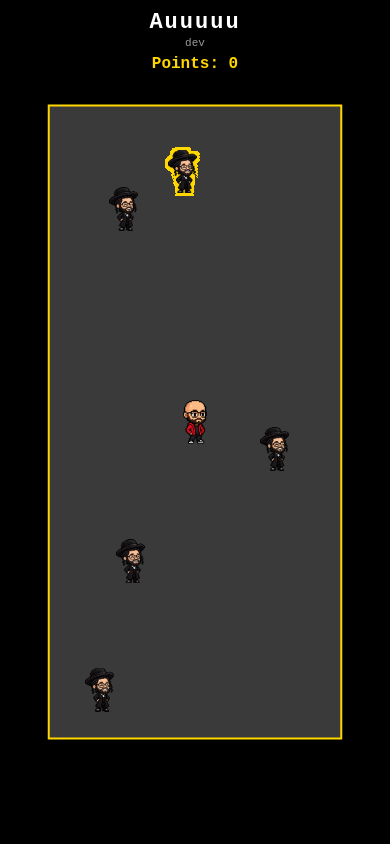
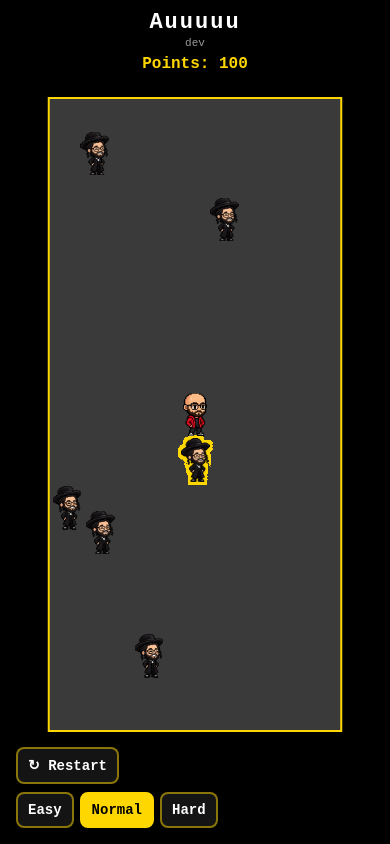
Before and after one commit to sobalaklukasz/one-button-game, a plain HTML site: page index.html in a window 390 px wide. Drawn offline with Linux system fonts and the light colour scheme; no server answers.

Commit message:
Add restart and difficulty buttons; move joystick to bottom right
- Restart button and Easy/Normal/Hard buttons at the bottom left
- Difficulty sets the number of awards (4/6/9) and restarts the game;
  the choice is remembered on the device
- Joystick rests at the bottom right; touches on buttons don't grab it

Co-Authored-By: Claude Opus 5.5 <noreply@anthropic.com>

```diff
--- a/game.js
+++ b/game.js
@@ -50,25 +50,26 @@ function resize() {
   canvas.style.height = window.innerHeight + "px";
   ctx.setTransform(scale, 0, 0, scale, 0, 0);
 
-  // The arena must fit below the title and, on touch screens, above the joystick
-  // (measured at its resting spot, even if a finger is currently moving it)
+  // The arena must fit below the title and above the buttons and, on touch
+  // screens, the joystick (measured at its resting spot, even if a finger is
+  // currently moving it)
   const gap = 16;
   const top = document.getElementById("header").getBoundingClientRect().bottom + gap;
-  let bottom = window.innerHeight - gap;
+  let bottom = document.getElementById("controls").getBoundingClientRect().top - gap;
   if (isTouch) {
     const moved = joystick.style.cssText;
     joystick.style.cssText = "";
-    bottom = joystick.getBoundingClientRect().top - gap;
+    bottom = Math.min(bottom, joystick.getBoundingClientRect().top - gap);
     joystick.style.cssText = moved;
   }
 
   arena.width = window.innerWidth * ARENA_SIZE;
   arena.height = Math.min(window.innerHeight * ARENA_SIZE, bottom - top);
   arena.x = (window.innerWidth - arena.width) / 2;
-  // Centered on the screen, unless that would overlap the title
+  // Centered on the screen, unless that would overlap the title or buttons
   arena.y = isTouch
     ? top
-    : Math.max(top, (window.innerHeight - arena.height) / 2);
+    : Math.max(top, Math.min((window.innerHeight - arena.height) / 2, bottom - arena.height));
   playerH = Math.min(arena.width, arena.height) * PLAYER_SIZE;
   playerW = playerH * (306 / 558); // keep the picture's proportions
   awardH = playerH;
@@ -130,7 +131,15 @@ function overlaps(a, b) {
 // Awards: characters that wander around and bump into each other.
 // One of them at a time has a gold outline; touching that one gives points.
 // ---------------------------------------------------------------------------
-const AWARD_COUNT = 5;
+// How many awards each difficulty has. One is golden at a time, so harder
+// levels mean more non-golden ones to dodge.
+const DIFFICULTY_AWARDS = { easy: 4, normal: 6, hard: 9 };
+let difficulty = "normal";
+try {
+  // Remember the last chosen difficulty on this device
+  const saved = localStorage.getItem("difficulty");
+  if (saved in DIFFICULTY_AWARDS) difficulty = saved;
+} catch (e) { /* storage blocked: just use the default */ }
 const AWARD_SPEED = 0.2;       // arena's shorter side per second, at 0 points
 const SPEED_UP_PER_100 = 0.1;  // +10% speed for every 100 points...
 const MAX_SPEED_UP = 3;        // ...up to 3 times as fast
@@ -161,7 +170,7 @@ function awardBox(award) {
 function spawnAwards() {
   if (arena.width <= awardW || arena.height <= awardH) return;
   const taken = [playerBox()];
-  for (let i = 0; i < AWARD_COUNT; i++) {
+  for (let i = 0; i < DIFFICULTY_AWARDS[difficulty]; i++) {
     // Try random spots until one doesn't overlap anything already placed
     let award;
     for (let attempt = 0; attempt < 200; attempt++) {
@@ -458,9 +467,51 @@ window.addEventListener("keyup", (event) => {
 });
 
 // ---------------------------------------------------------------------------
-// Joystick (touch screens): put a finger down anywhere and the joystick jumps
-// under it; drag to walk in that direction. Lift the finger and it goes back
-// to its resting spot at the bottom.
+// Restart and difficulty buttons
+// ---------------------------------------------------------------------------
+const difficultyButtons = document.querySelectorAll("#difficulty button");
+
+function showDifficulty() {
+  for (const button of difficultyButtons) {
+    button.classList.toggle("selected", button.dataset.level === difficulty);
+  }
+}
+
+function restart() {
+  score = 0;
+  scoreText.textContent = "Points: 0";
+  player.x = 0.5;
+  player.y = 0.5;
+  facingRight = false;
+  popups.length = 0;
+  stopSound();
+  touchingGold = false;
+  wasTouching = [];
+  lastGoldIndex = -1;
+  awards.length = 0;
+  spawnAwards(); // fresh random spots (and the right number for the difficulty)
+}
+
+document.getElementById("restart").addEventListener("click", (event) => {
+  restart();
+  event.currentTarget.blur(); // so the keyboard doesn't keep "pressing" it
+});
+
+for (const button of difficultyButtons) {
+  button.addEventListener("click", () => {
+    difficulty = button.dataset.level;
+    try { localStorage.setItem("difficulty", difficulty); } catch (e) { /* ignore */ }
+    showDifficulty();
+    restart();
+    button.blur();
+  });
+}
+showDifficulty();
+
+// ---------------------------------------------------------------------------
+// Joystick (touch screens): put a finger down anywhere (except on a button)
+// and the joystick jumps under it; drag to walk in that direction. Lift the
+// finger and it goes back to its resting spot at the bottom right.
 // ---------------------------------------------------------------------------
 const STICK_RADIUS = 50;   // how far (px) the knob can move from the center
 const STICK_DEADZONE = 0.15; // tiny movements near the center are ignored
@@ -500,6 +551,7 @@ function releaseStick() {
 
 window.addEventListener("pointerdown", (event) => {
   if (!isTouch || stick.active) return; // one finger steers at a time
+  if (event.target.closest("button")) return; // let buttons be buttons
   // Browsers "lock" a touch to the element it started on; undo that so we
   // keep getting moves wherever the finger goes
   if (event.target.hasPointerCapture && event.target.hasPointerCapture(event.pointerId)) {
@@ -512,8 +564,8 @@ window.addEventListener("pointerdown", (event) => {
   stick.centerY = event.clientY;
   joystick.style.left = event.clientX - size / 2 + "px";
   joystick.style.top = event.clientY - size / 2 + "px";
+  joystick.style.right = "auto";
   joystick.style.bottom = "auto";
-  joystick.style.marginLeft = "0";
   joystick.classList.add("active");
   moveStick(event);
 });
--- a/index.html
+++ b/index.html
@@ -28,6 +28,16 @@
 
   <canvas id="game"></canvas>
 
+  <!-- Restart and difficulty (choosing a difficulty also restarts) -->
+  <div id="controls">
+    <button id="restart">↻ Restart</button>
+    <div id="difficulty">
+      <button data-level="easy">Easy</button>
+      <button data-level="normal">Normal</button>
+      <button data-level="hard">Hard</button>
+    </div>
+  </div>
+
   <!-- On-screen joystick, only shown on touch screens -->
   <div id="joystick"><div id="knob"></div></div>
 
--- a/style.css
+++ b/style.css
@@ -50,16 +50,51 @@ body {
   color: #ffd700; /* gold, like the arena border */
 }
 
-/* Joystick: rests at the bottom; while you hold a finger down it jumps to
-   where you touched (game.js sets its position) and the knob follows */
+/* Restart + difficulty buttons, bottom left */
+#controls {
+  position: fixed;
+  left: calc(16px + env(safe-area-inset-left));
+  bottom: calc(16px + env(safe-area-inset-bottom));
+  display: flex;
+  flex-direction: column;
+  align-items: flex-start;
+  gap: 8px;
+}
+
+#difficulty {
+  display: flex;
+  gap: 6px;
+}
+
+#controls button {
+  font: bold 14px "Courier New", monospace;
+  color: #fff;
+  background: rgba(255, 255, 255, 0.08);
+  border: 2px solid rgba(255, 215, 0, 0.5);
+  border-radius: 8px;
+  padding: 8px 10px;
+  cursor: pointer;
+}
+
+#controls button:active {
+  background: rgba(255, 215, 0, 0.3);
+}
+
+#difficulty button.selected {
+  color: #000;
+  background: #ffd700;
+  border-color: #ffd700;
+}
+
+/* Joystick: rests at the bottom right; while you hold a finger down it jumps
+   to where you touched (game.js sets its position) and the knob follows */
 #joystick {
   display: none;
   position: fixed;
-  left: 50%;
+  right: calc(16px + env(safe-area-inset-right));
   bottom: calc(16px + env(safe-area-inset-bottom));
   width: 130px;
   height: 130px;
-  margin-left: -65px;
   box-sizing: border-box;
   border-radius: 50%;
   background: rgba(255, 255, 255, 0.08);
```
